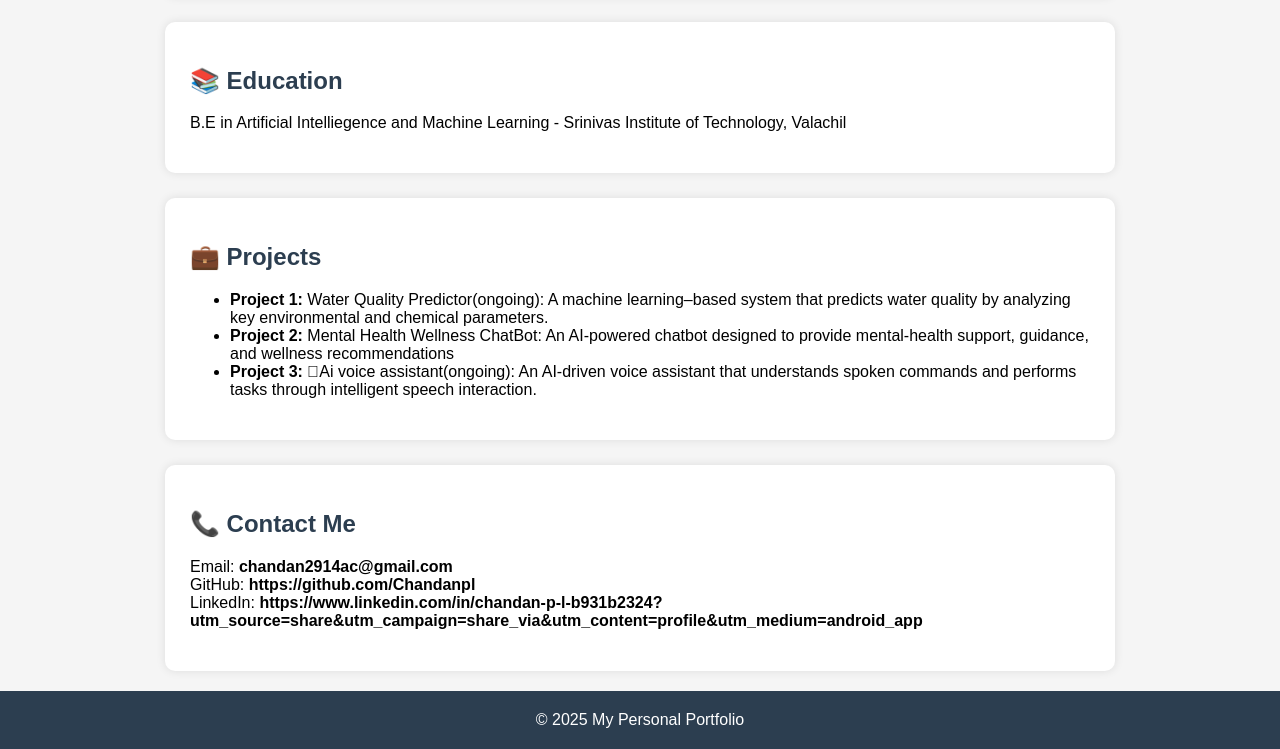
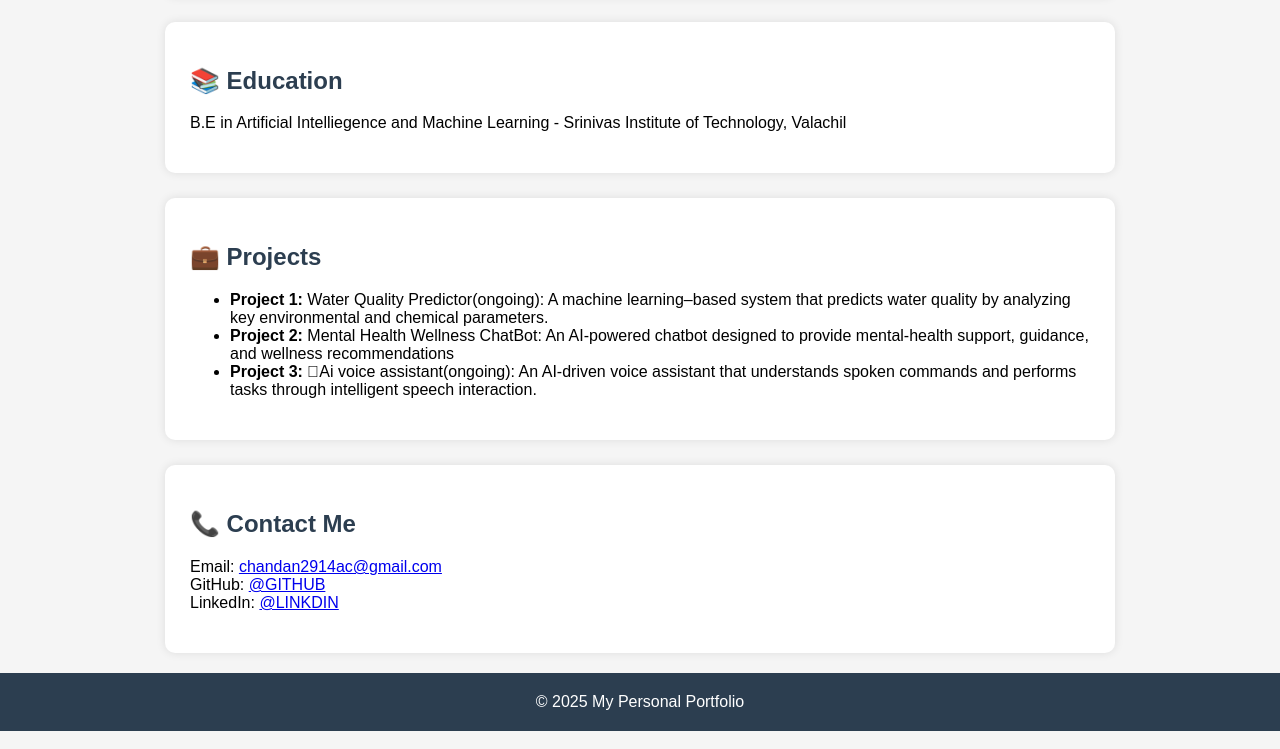
Before and after one commit to Chandanpl/chandanweb, a website: page index.html in a window 1280 px wide. Shown: the part 846-1595 px from the top of the page. Drawn offline with Linux system fonts and the light colour scheme.

Commit message:
Update index.html

```diff
--- a/index.html
+++ b/index.html
@@ -202,9 +202,9 @@
 
   <div class="section">
     <h2>📞 Contact Me</h2>
-    <p>Email: <b>chandan2914ac@gmail.com</b><br>
-      GitHub: <b>https://github.com/Chandanpl</b><br>
-      LinkedIn: <b>https://www.linkedin.com/in/chandan-p-l-b931b2324?utm_source=share&utm_campaign=share_via&utm_content=profile&utm_medium=android_app</b></p>
+    <p>Email: <a href="chandan2914ac@gmail.com">chandan2914ac@gmail.com</a><br>
+      GitHub: <a href="https://github.com/Chandanpl">@GITHUB</a><br>
+      LinkedIn: <a href="https://www.linkedin.com/in/chandan-p-l-b931b2324?utm_source=share&utm_campaign=share_via&utm_content=profile&utm_medium=android_app">@LINKDIN </a></p>
   </div>
 
   <footer>© 2025 My Personal Portfolio</footer>
```
